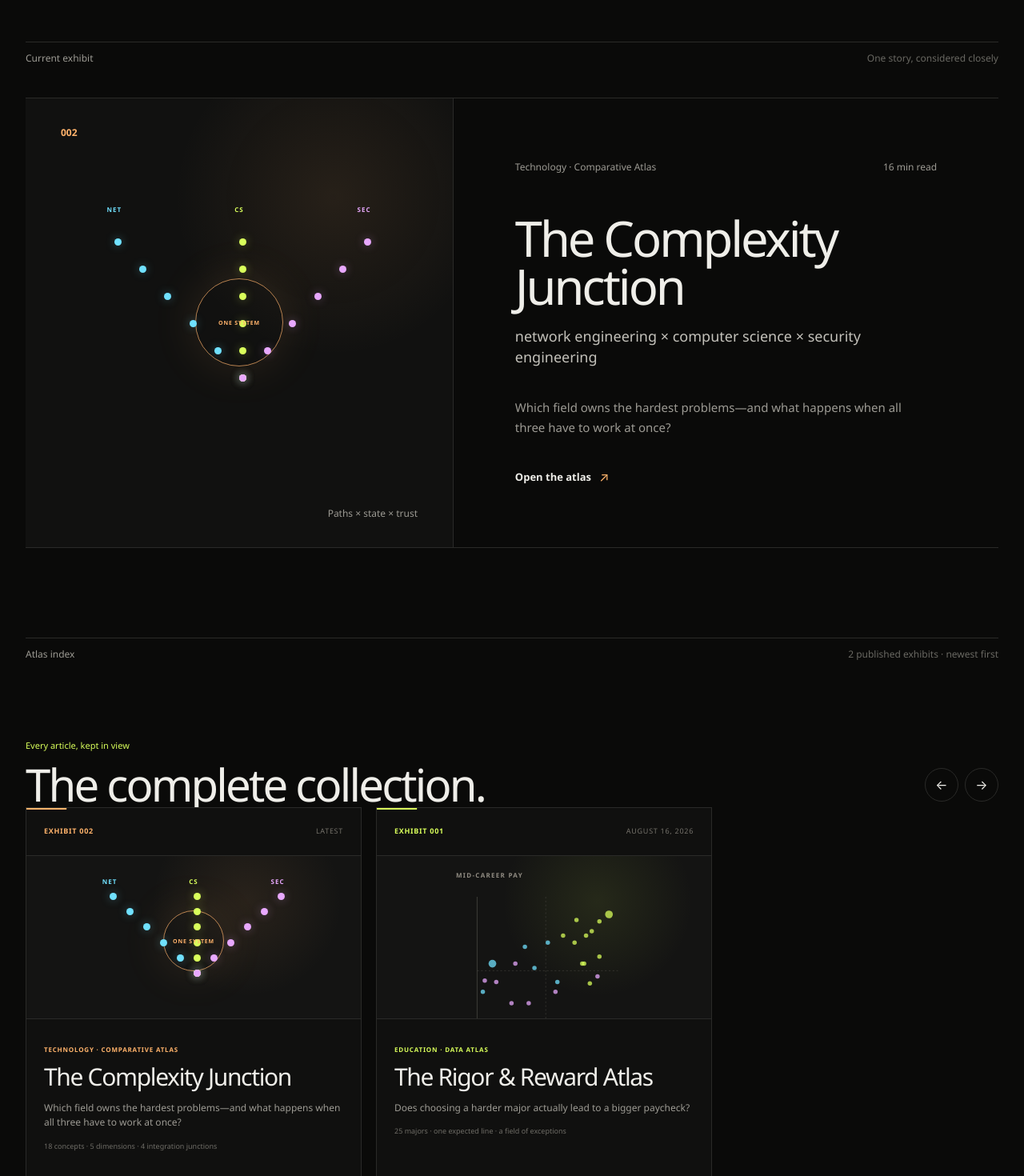
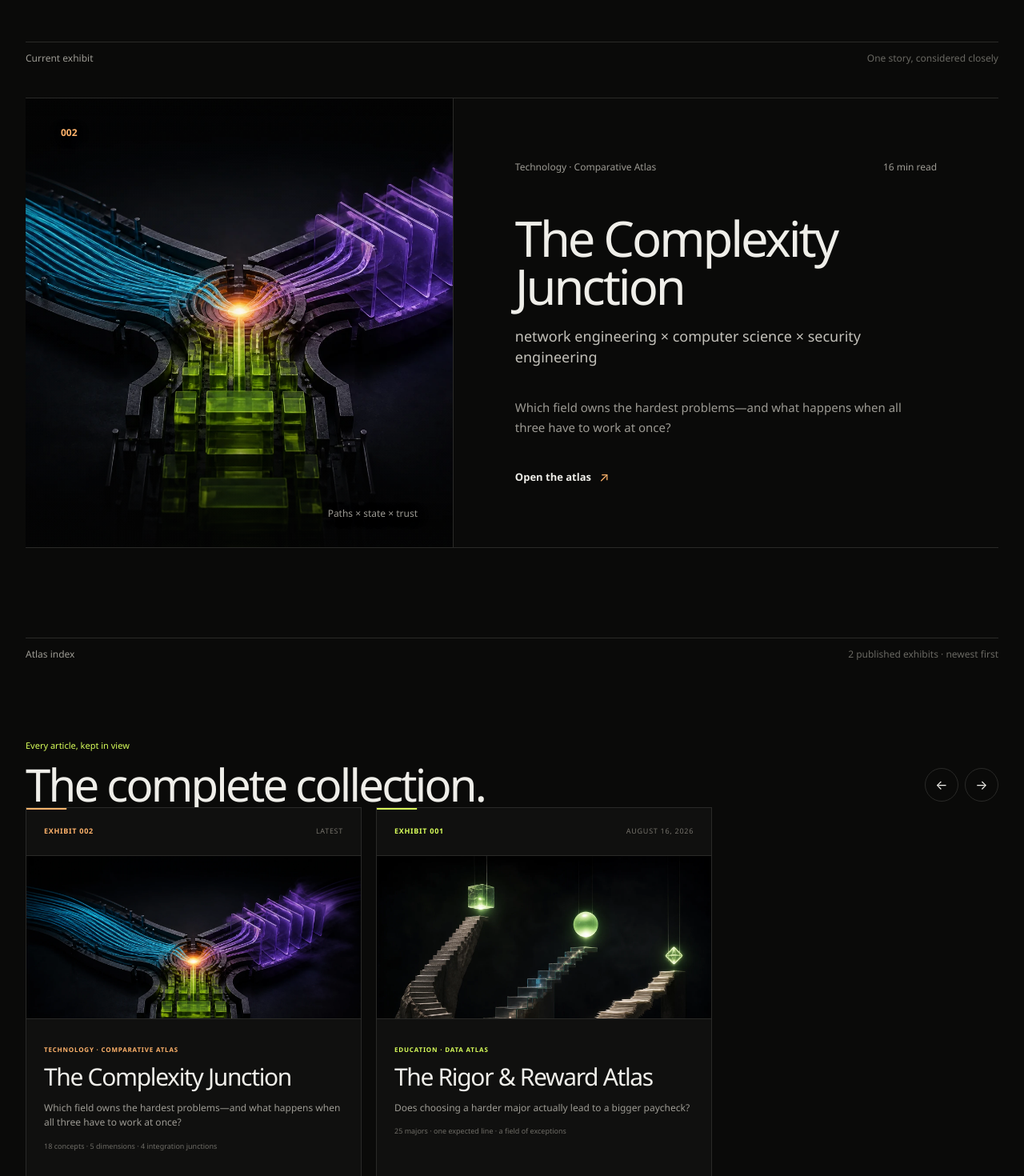
Before and after one commit to AdamMason1877/thatsinteresting.org, a React (Vite) app: page / in a window 1280 px wide. Shown: the part 1280-2750 px from the top of the page at 80% size. Built offline with nearby package versions, Linux system fonts and the light colour scheme.

Commit message:
Replace exhibit diagrams with editorial covers

```diff
--- a/src/content/articles.js
+++ b/src/content/articles.js
@@ -162,6 +162,9 @@ export const articles = [
       generation_brief: null,
     },
     poster_frame: '',
+    cover_image: '/media/exhibit-covers/complexity-junction.webp',
+    cover_alt: 'Cyan network paths, green computational blocks, and violet security layers converge at one illuminated junction.',
+    cover_caption: 'Paths × state × trust',
     mobile_video: '',
     desktop_frame_sequence: [],
     frame_count: 0,
@@ -244,6 +247,9 @@ No people. No campuses. No classrooms. No diplomas. No money imagery. No stock f
       },
     },
     poster_frame: '/media/rigor-reward-atlas/poster.webp',
+    cover_image: '/media/exhibit-covers/rigor-reward.webp',
+    cover_alt: 'Three stairways of different difficulty rise toward outcomes whose heights do not consistently match the effort required.',
+    cover_caption: 'Difficulty changes the odds, not the outcome',
     mobile_video: '/media/rigor-reward-atlas/mobile.mp4',
     desktop_frame_sequence: [],
     frame_count: 0,
--- a/src/pages/HomePage.jsx
+++ b/src/pages/HomePage.jsx
@@ -2,11 +2,9 @@ import { useEffect, useRef } from 'react'
 import { articles } from '../content/articles.js'
 import { homeCinematic } from '../content/homeCinematic.js'
 import HomeLoopHero from '../components/HomeLoopHero.jsx'
-import MiniPlot from '../components/MiniPlot.jsx'
 import SiteFooter from '../components/SiteFooter.jsx'
 import SiteHeader from '../components/SiteHeader.jsx'
 import SmartLink from '../components/SmartLink.jsx'
-import { SystemsMiniPlot } from '../components/SystemsComplexity.jsx'
 
 function Arrow() {
   return <span className="arrow" aria-hidden="true">↗</span>
@@ -50,7 +48,6 @@ function AtlasArchive() {
         tabIndex="0"
       >
         {articles.map((article, index) => {
-          const isSystemsAtlas = article.kind === 'systems-complexity'
           return (
             <article className="home-atlas-card" style={{ '--accent': article.accent }} key={article.slug}>
               <SmartLink href={`/stories/${article.slug}`} aria-label={`Open ${article.title}`}>
@@ -59,7 +56,7 @@ function AtlasArchive() {
                   <span>{index === 0 ? 'Latest' : article.date}</span>
                 </div>
                 <div className="home-atlas-card__visual">
-                  {isSystemsAtlas ? <SystemsMiniPlot /> : <MiniPlot />}
+                  <img src={article.cover_image} alt={article.cover_alt} loading="lazy" />
                 </div>
                 <div className="home-atlas-card__body">
                   <span>{article.category}</span>
@@ -83,7 +80,6 @@ function AtlasArchive() {
 
 export default function HomePage() {
   const featured = articles[0]
-  const isSystemsAtlas = featured.kind === 'systems-complexity'
 
   useEffect(() => {
     document.title = "That's Interesting — Ideas become interesting when they connect"
@@ -122,9 +118,9 @@ export default function HomePage() {
 
           <article className="home-exhibit" style={{ '--accent': featured.accent }}>
             <SmartLink className="home-exhibit__visual" href={`/stories/${featured.slug}`} aria-label={`Enter ${featured.title}`}>
+              <img className="home-exhibit__cover" src={featured.cover_image} alt="" aria-hidden="true" />
               <span className="home-exhibit__number">{featured.number}</span>
-              {isSystemsAtlas ? <SystemsMiniPlot /> : <MiniPlot />}
-              <span className="home-exhibit__caption">{isSystemsAtlas ? 'Paths × state × trust' : 'Rigor × mid-career pay'}</span>
+              <span className="home-exhibit__caption">{featured.cover_caption}</span>
             </SmartLink>
             <div className="home-exhibit__copy">
               <div className="home-exhibit__meta">
--- a/src/styles.css
+++ b/src/styles.css
@@ -3447,10 +3447,40 @@ a:focus-visible .arrow {
     #111110;
 }
 
+.home-exhibit__visual::after {
+  content: "";
+  position: absolute;
+  z-index: 1;
+  inset: 0;
+  pointer-events: none;
+  background:
+    linear-gradient(180deg, rgba(5, 5, 5, .58) 0%, transparent 28%, transparent 66%, rgba(5, 5, 5, .7) 100%),
+    linear-gradient(90deg, rgba(5, 5, 5, .12), transparent 55%);
+}
+
+.home-exhibit__cover {
+  width: 100%;
+  height: 100%;
+  position: absolute;
+  inset: 0;
+  object-fit: cover;
+  object-position: center;
+  transition: transform 700ms var(--ease-out), filter 400ms ease;
+}
+
+.home-exhibit__visual:hover .home-exhibit__cover,
+.home-exhibit__visual:focus-visible .home-exhibit__cover {
+  transform: scale(1.025);
+  filter: saturate(1.08) contrast(1.02);
+}
+
 .home-exhibit__number,
 .home-exhibit__caption {
+  position: relative;
+  z-index: 2;
   color: var(--home-muted);
   font-size: 12px;
+  text-shadow: 0 2px 14px rgba(0, 0, 0, .9);
 }
 
 .home-exhibit__number {
@@ -3650,7 +3680,7 @@ a:focus-visible .arrow {
 .home-atlas-card__visual {
   height: 205px;
   margin: 24px -22px 0;
-  padding: 18px 28px;
+  padding: 0;
   display: grid;
   place-items: center;
   overflow: hidden;
@@ -3659,6 +3689,21 @@ a:focus-visible .arrow {
     #141413;
   border-top: 1px solid var(--home-rule);
   border-bottom: 1px solid var(--home-rule);
+}
+
+.home-atlas-card__visual img {
+  width: 100%;
+  height: 100%;
+  display: block;
+  object-fit: cover;
+  object-position: center;
+  transition: transform 650ms var(--ease-out), filter 400ms ease;
+}
+
+.home-atlas-card > a:hover .home-atlas-card__visual img,
+.home-atlas-card > a:focus-visible .home-atlas-card__visual img {
+  transform: scale(1.035);
+  filter: saturate(1.08) contrast(1.03);
 }
 
 .home-atlas-card__visual .mini-plot {
```
Also changed, not shown: public/media/exhibit-covers/complexity-junction.webp (added), public/media/exhibit-covers/rigor-reward.webp (added).
